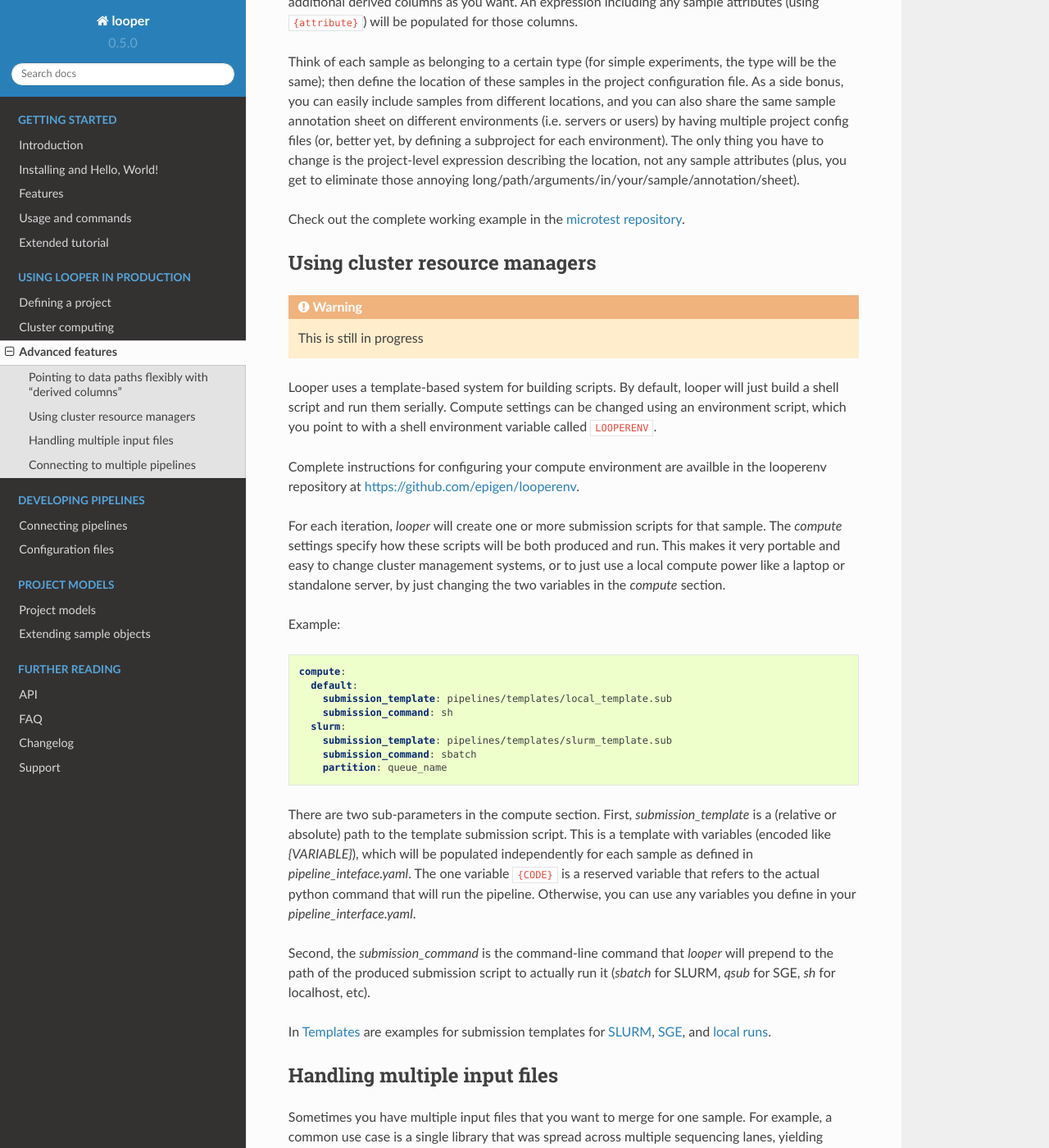
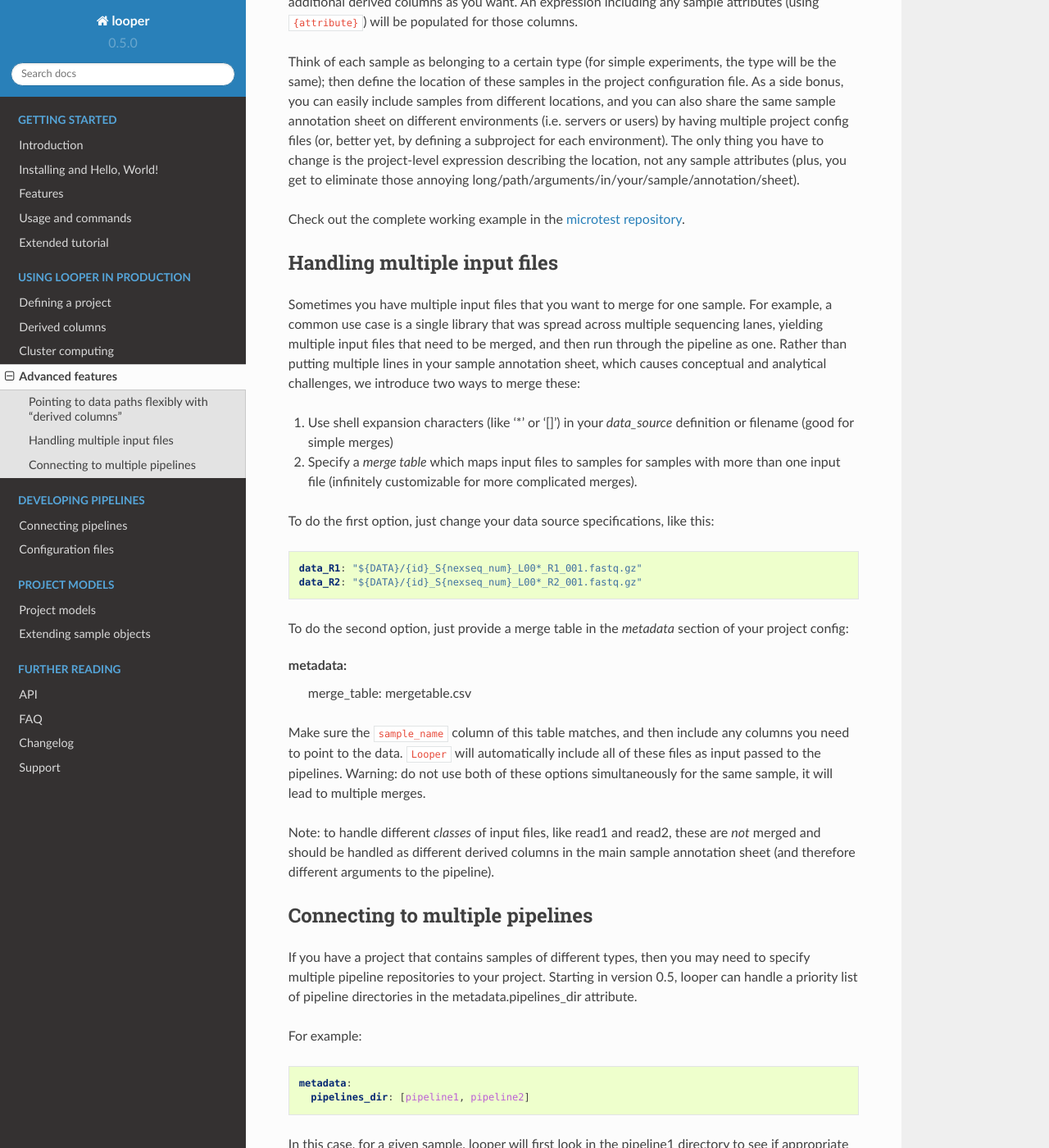
Before and after one commit to pepkit/peppy, a Sphinx documentation site: the page built from doc/source/advanced.rst, in a window 1280 px wide and 1400 px high, scrolled down 1603 px. Shown: the whole window at 82% size. Built offline with Sphinx 7.4.7 and the Read the Docs theme 2.0.0, drawn with Linux system fonts in a browser that asks for light colours.

Commit message:
Promote derived columns

```diff
--- a/doc/source/advanced.rst
+++ b/doc/source/advanced.rst
@@ -60,39 +60,6 @@ Think of each sample as belonging to a certain type (for simple experiments, the
 
 Check out the complete working example in the `microtest repository <https://github.com/epigen/microtest/tree/master/config>`__.
 
-.. _cluster-resource-managers:
-
-Using cluster resource managers
-****************************************
-
-.. warning:: This is still in progress
-
-Looper uses a template-based system for building scripts. By default, looper will just build a shell script and run them serially. Compute settings can be changed using an environment script, which you point to with a shell environment variable called ``LOOPERENV``.
-
-Complete instructions for configuring your compute environment are availble in the looperenv repository at https://github.com/epigen/looperenv.
-
-For each iteration, `looper` will create one or more submission scripts for that sample. The `compute` settings specify how these scripts will be both produced and run.  This makes it very portable and easy to change cluster management systems, or to just use a local compute power like a laptop or standalone server, by just changing the two variables in the `compute` section.
-
-Example:
-
-.. code-block:: yaml
-
-	compute:
-	  default:
-	    submission_template: pipelines/templates/local_template.sub
-	    submission_command: sh
-	  slurm:
-	    submission_template: pipelines/templates/slurm_template.sub
-	    submission_command: sbatch
-	    partition: queue_name
-
-
-There are two sub-parameters in the compute section. First, `submission_template` is a (relative or absolute) path to the template submission script. This is a template with variables (encoded like `{VARIABLE}`), which will be populated independently for each sample as defined in `pipeline_inteface.yaml`. The one variable ``{CODE}`` is a reserved variable that refers to the actual python command that will run the pipeline. Otherwise, you can use any variables you define in your `pipeline_interface.yaml`.
-
-Second, the `submission_command` is the command-line command that `looper` will prepend to the path of the produced submission script to actually run it (`sbatch` for SLURM, `qsub` for SGE, `sh` for localhost, etc).
-
-In `Templates <https://github.com/epigen/looper/tree/master/templates>`__ are examples for submission templates for `SLURM <https://github.com/epigen/looper/blob/master/templates/slurm_template.sub>`__, `SGE <https://github.com/epigen/looper/blob/master/templates/sge_template.sub>`__, and `local runs <https://github.com/epigen/looper/blob/master/templates/localhost_template.sub>`__.
-
 
 Handling multiple input files
 ****************************************
--- a/doc/source/index.rst
+++ b/doc/source/index.rst
@@ -21,6 +21,7 @@ Contents
 	:caption: Using Looper in Production
 
 	define-your-project.rst
+	derived-columns.rst
 	cluster-computing.rst
 	advanced.rst
 
```
Also changed, not shown: doc/source/derived-columns.rst (added, +59 -0 lines).
